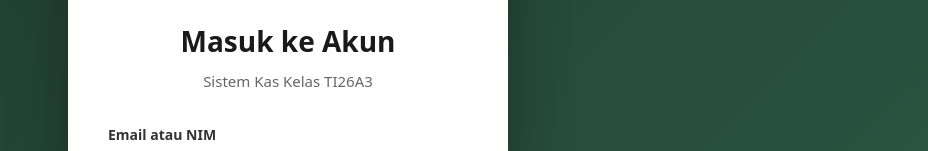
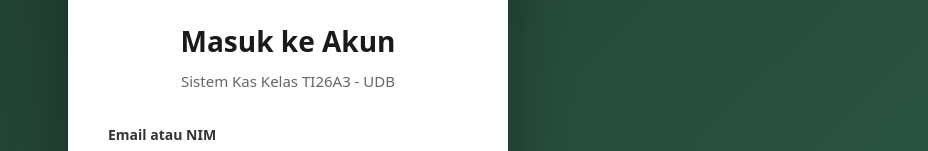
Before and after one commit to andikarizqianiami/kas-TI26A3, a Next.js app: page /auth/login in a window 1280 px wide. Shown: the part 185-336 px from the top of the page, without its empty margins (352-1280 px from the left). Built offline with nearby package versions, Linux system fonts and the light colour scheme.

Commit message:
Update login subtitle - force redeploy

```diff
--- a/app/auth/login/page.tsx
+++ b/app/auth/login/page.tsx
@@ -59,7 +59,7 @@ function LoginForm() {
         {/* Heading */}
         <div className={styles.heading}>
           <h1>Masuk ke Akun</h1>
-          <p>Sistem Kas Kelas TI26A3</p>
+          <p>Sistem Kas Kelas TI26A3 - UDB</p>
         </div>
 
         {/* Success Message */}
```
